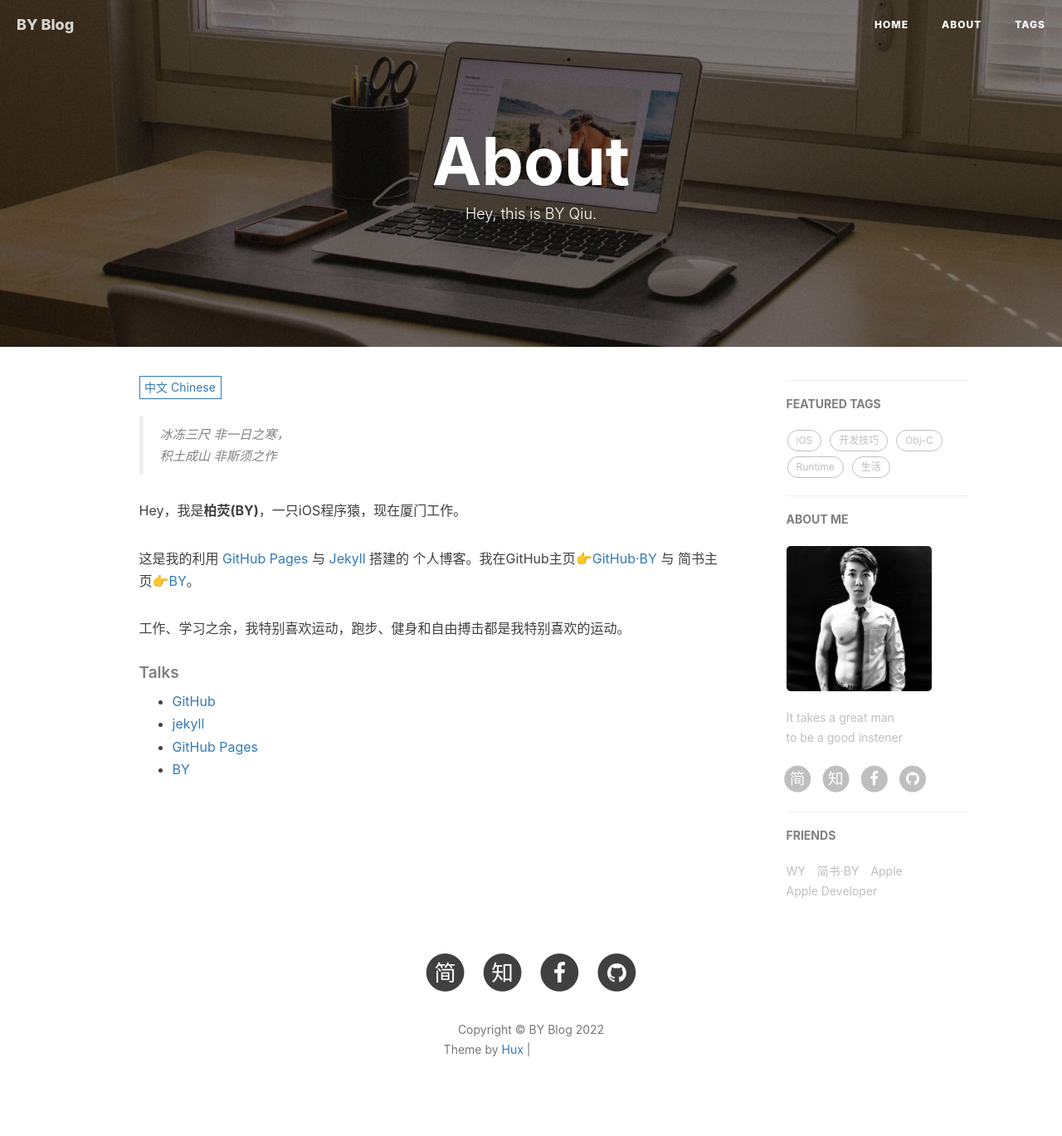
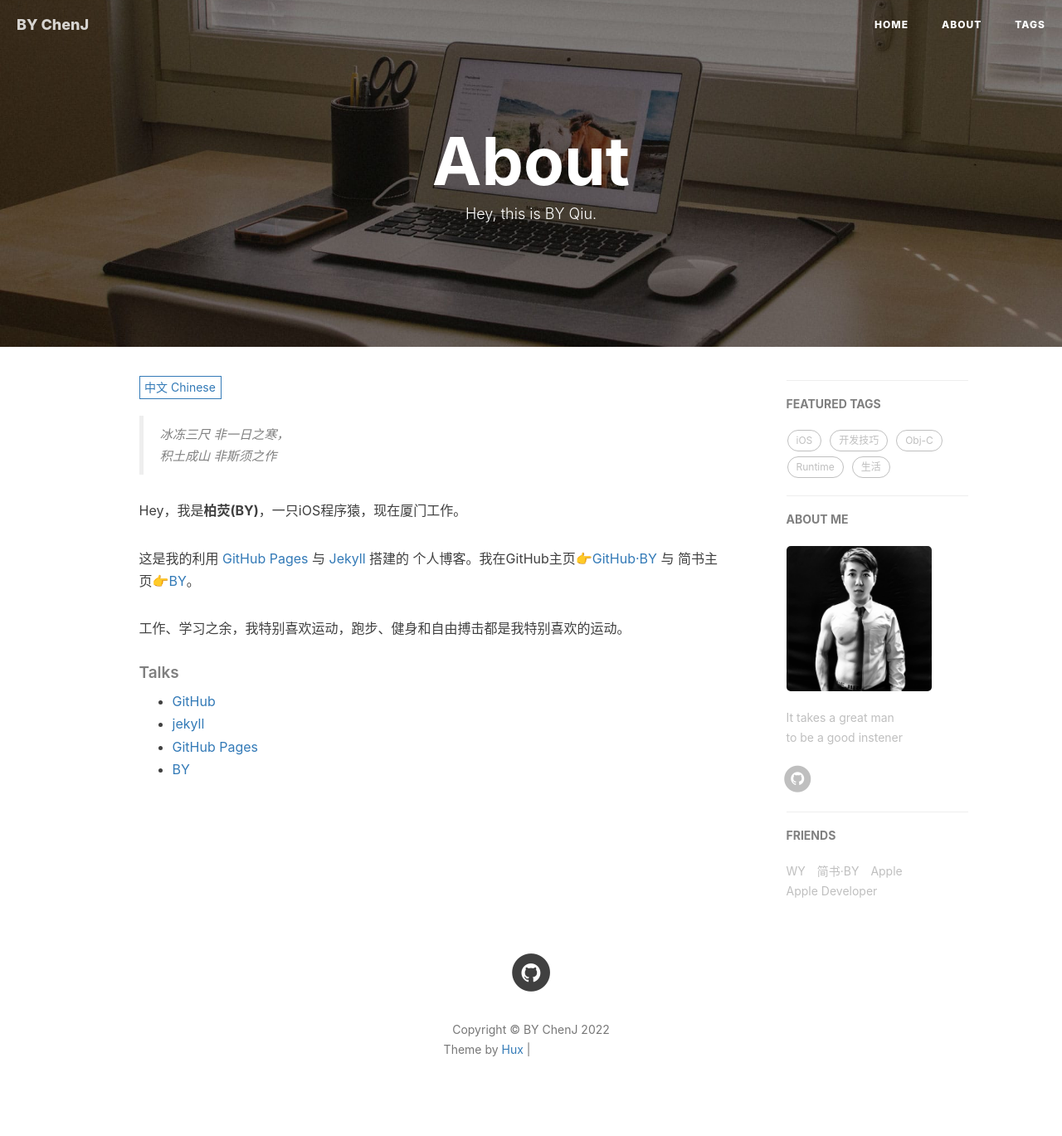
Before and after one commit to wkshl/wkshl.github.io, a Jekyll site: the page built from about.html, in a window 1280 px wide. Shown: the whole page at 83% size. Built offline with Jekyll 4.4.1, drawn with Linux system fonts in a browser that asks for light colours; nearby versions of some CDN libraries; comment, search, counter and statistics services are not loaded; some of the changed lines change nothing that is shown; grey boxes are pictures that could not be loaded.

Commit message:
Update _config.yml

```diff
--- a/_config.yml
+++ b/_config.yml
@@ -1,11 +1,11 @@
 # Site settings
-title: BY Blog
-SEOTitle: 柏荧的博客 | BY Blog
+title: BY ChenJ
+SEOTitle: 小辰的宝藏库 | BY ChenJ
 header-img: img/post-bg-rwd.jpg
-email: qiubaiying@gmail.com
-description: "每个胜利背后都有许多尝试"
-keyword: "BY, BY Blog, 柏荧的博客, qiubaiying, 邱柏荧, iOS, Apple, iPhone"
-url: "https://qiubaiying.github.io"          # your host, for absolute URL
+email: 2825765449@qq.com
+description: "你干嘛~哈哈哎呦~"
+keyword: "BY, BY ChenJ, 小辰的博客, Chen, 王小辰, iOS, Apple, iPhone"
+url: "https://wkshl.githhb.io"          # your host, for absolute URL
 baseurl: ""      # for example, '/blog' if your blog hosted on 'host/blog'
 
 
@@ -18,12 +18,12 @@
 
 # SNS settings
 RSS: false
-# weibo_username:     qiubaiying
-zhihu_username:     qiubaiying
-github_username:    qiubaiying
-facebook_username:  baiying.qiu.7
-jianshu_username:   e71990ada2fd
-#twitter_username:   qiubaiying
+# weibo_username:     辰点点wa
+zhihu_username:
+github_username:    wkshl
+facebook_username:
+jianshu_username:
+#twitter_username:
 
 
 
```
